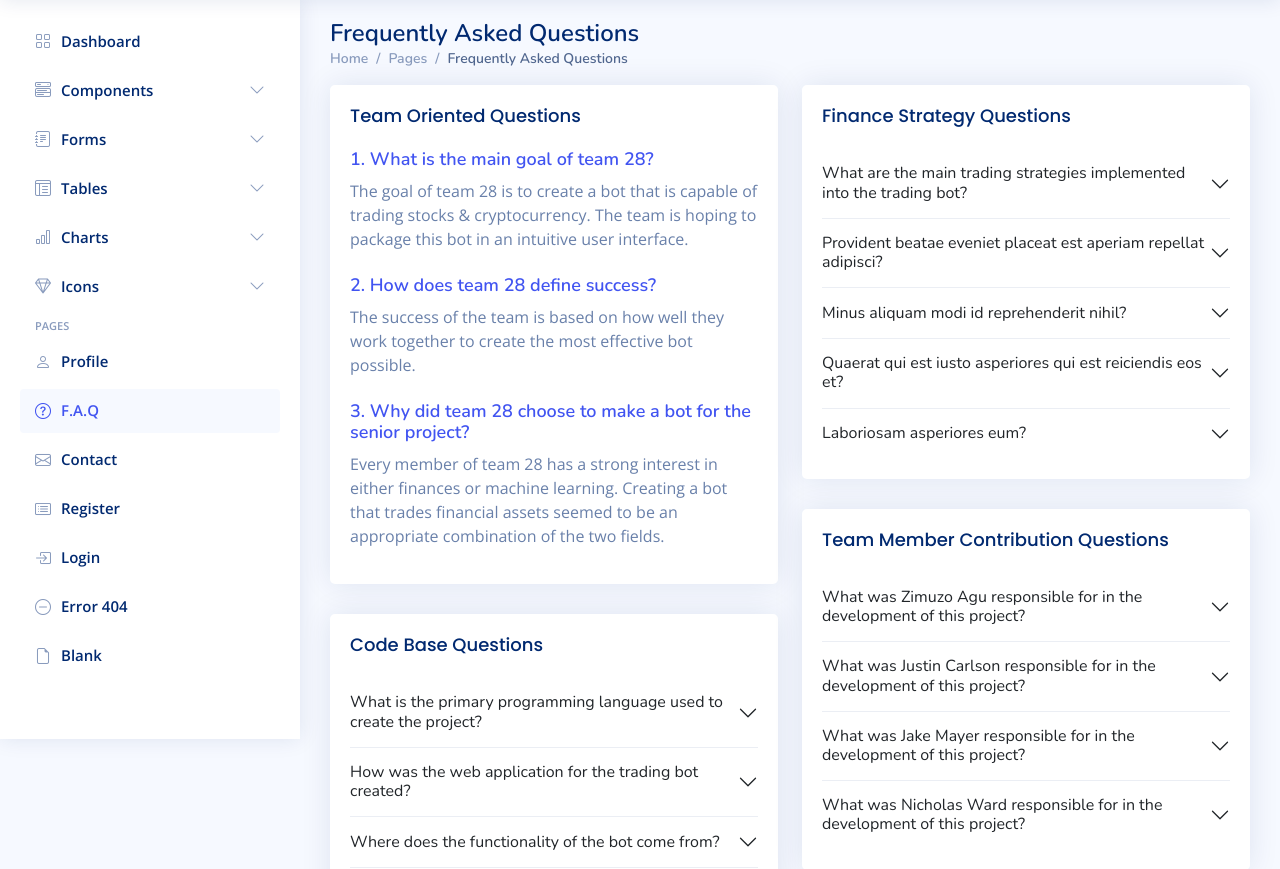
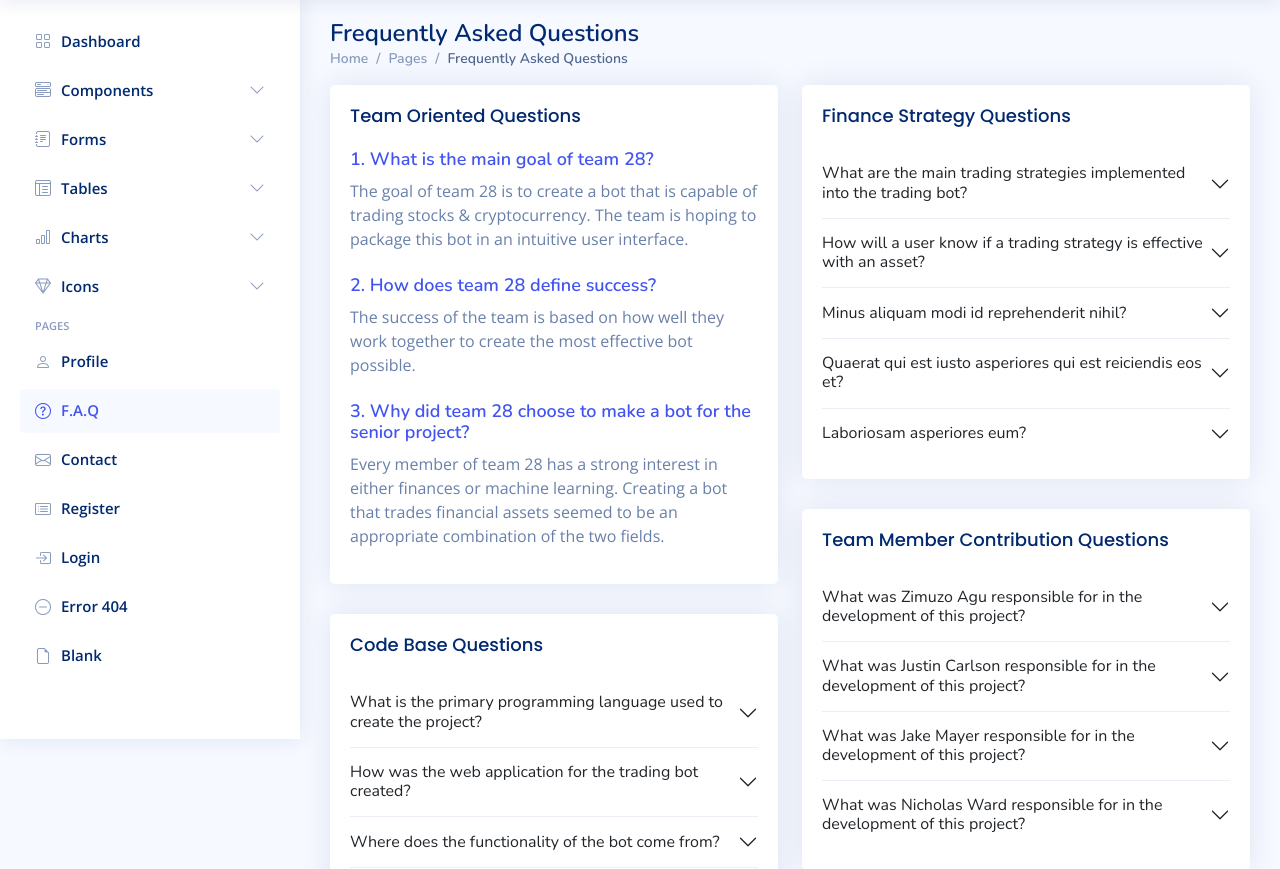
Before and after one commit to JacobMayer/Blankly, a Flask app: template Flask/templates/pages-faq.html in a window 1280 px wide. Shown: the part 61-930 px from the top of the page. Run offline with Flask 2, Linux system fonts and the light colour scheme; the template is opened without the code that fills it, so the values that code supplies are empty; some libraries are stand-ins or nearby versions.

Commit message:
Trading strategy section added to FAQ page. I'm not going to finish that section until a couple more trading strategies are added to the bot

```diff
--- a/Flask/templates/pages-faq.html
+++ b/Flask/templates/pages-faq.html
@@ -512,6 +512,7 @@
       </nav>
     </div><!-- End Page Title -->
 
+    <!-- Team Oriented Questions -->
     <section class="section faq">
       <div class="row">
         <div class="col-lg-6">
@@ -536,9 +537,9 @@
               </div>
 
             </div>
-          </div>
+          </div> <!-- End of Team Oriented Questions -->
 
-          <!-- F.A.Q Group 1 -->
+          <!-- Code Base Quesions -->
           <div class="card">
             <div class="card-body">
               <h5 class="card-title">Code Base Questions</h5>
@@ -613,14 +614,14 @@
               </div>
 
             </div>
-          </div><!-- End F.A.Q Group 1 -->
+          </div><!-- End Code Base Quesions -->
 
         </div>
 
         <div class="col-lg-6">
 
 
-          <!-- F.A.Q Group 2 -->
+          <!-- Finance Strategy Questions -->
           <div class="card">
             <div class="card-body">
               <h5 class="card-title">Finance Strategy Questions</h5>
@@ -643,12 +644,12 @@
                 <div class="accordion-item">
                   <h2 class="accordion-header">
                     <button class="accordion-button collapsed" data-bs-target="#faqsTwo-2" type="button" data-bs-toggle="collapse">
-                      Provident beatae eveniet placeat est aperiam repellat adipisci?
+                      How will a user know if a trading strategy is effective with an asset?
                     </button>
                   </h2>
                   <div id="faqsTwo-2" class="accordion-collapse collapse" data-bs-parent="#faq-group-2">
                     <div class="accordion-body">
-                      In minus quia impedit est quas deserunt deserunt et. Nulla non quo dolores minima fugiat aut saepe aut inventore. Qui nesciunt odio officia beatae iusto sed voluptatem possimus quas. Officia vitae sit voluptatem nostrum a.
+                      Users have the option of backtesting any available trading with any asset on the stock market. The user will see when the bot would have bot/sold an asset under previous market conditions.
                     </div>
                   </div>
                 </div>
@@ -695,10 +696,10 @@
               </div>
 
             </div>
-          </div><!-- End F.A.Q Group 2 -->
+          </div> <!-- End of Finance Strategy Questions -->
 
 
-          <!-- F.A.Q Group 3 -->
+          <!-- Team Member Contribution Questions -->
           <div class="card">
             <div class="card-body">
               <h5 class="card-title">Team Member Contribution Questions</h5>
@@ -761,7 +762,7 @@
               </div>
 
             </div>
-          </div><!-- End F.A.Q Group 3 -->
+          </div> <!-- End of Team Member Contribution Questions -->
 
         </div>
 
```
